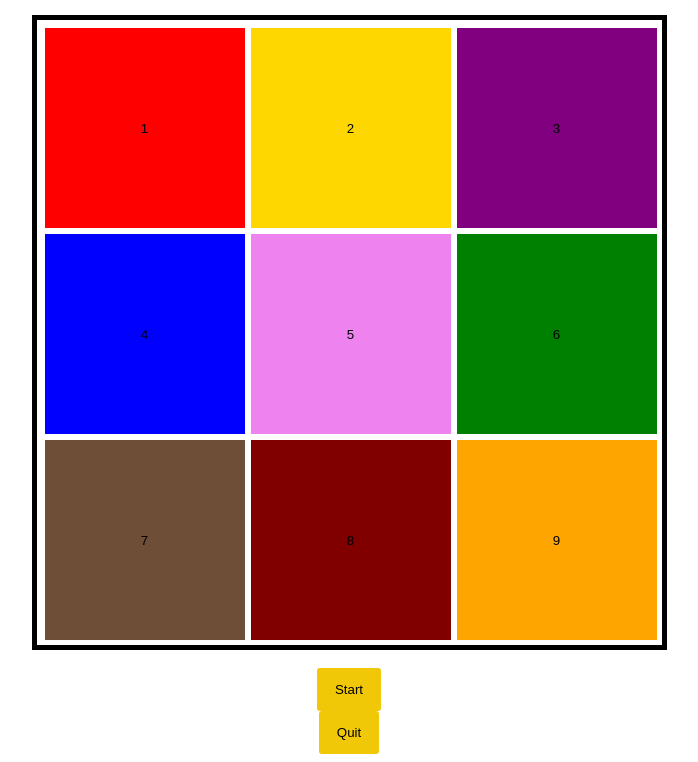
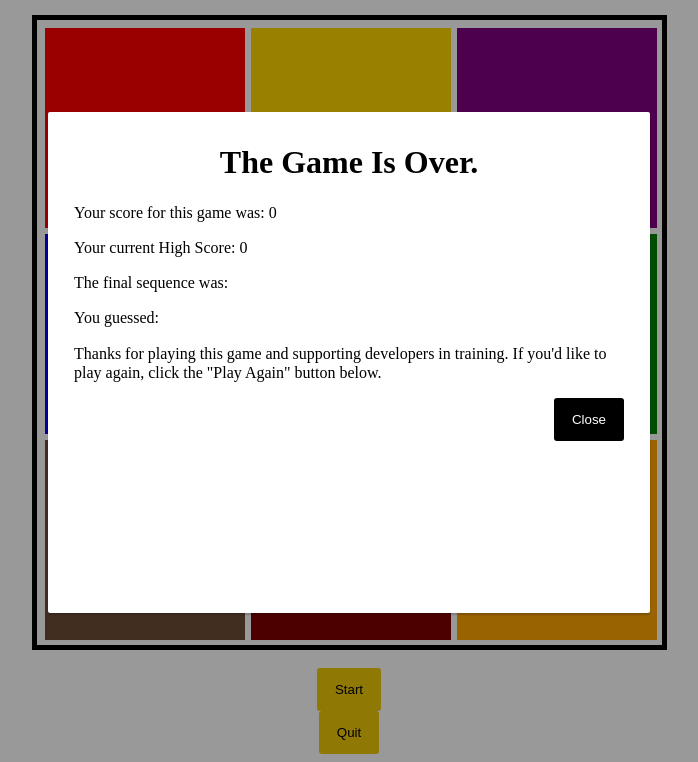
Before and after one commit to svkalvakolanu/simon, a plain HTML site: page index.html in a window 1280 px wide. Both pictures are taken after a click on the button "Quit". Shown: the part 280-1042 px from the top of the page, without its empty margins (291-989 px from the left). Drawn offline with Linux system fonts and the light colour scheme.

Commit message:
small edits

```diff
--- a/index.html
+++ b/index.html
@@ -12,11 +12,11 @@
     <h1>Simon Says</h1>
 
     <button class="modal-buttons" id="openmodal">About the Game</button>
-    <!-- <button class="modal-buttons" id="turnindicator">Simon is showing.</button> -->
+    <button class="modal-buttons" id="turnindicator">Start A New Game</button>
     <div class="modal" id="information">
       <div class="modal-textbox">
       <h1>About the Game</h1>
-      <p>Simon is a derivative of the popular children's game Simple Simon Says where a player would take the role of "Simon" and issue instructions to other players. The other players are tasked with repeating the same actions back in the correct order. The game has many international variants as well. </p>
+      <p>Simon is an electronic game of memory skill invented by Ralph H. Baer and Howard J. Morrison. The device creates a series of tones and lights and requires a user to repeat the sequence. If the user succeeds, the series becomes progressively longer and more complex. Once the user fails or the time limit runs out, the game is over. The original version was manufactured and distributed by Milton Bradley in 1978 and later by Hasbro after it took over Milton Bradley.  </p>
 
       <h1>The Rules</h1>
       <p>In this game, there will be a 3 x 3 grid with a variety of colored buttons. Before each player turn, the buttons will flash in a particular order (buttons can flash multiple times as well). The player is tasked with repeating the sequence of flashes by pressing the buttons in the correct order. As the game continues the sequences become longer and more complicated. The game continues until the player can no longer successfully repeat the sequence.</p>
--- a/script.js
+++ b/script.js
@@ -34,7 +34,7 @@ function closegoModal(evt) {
 
 
 //Variables For Game Buttons
-// const turnIndicator = document.querySelector("#turnindicator")
+const turnIndicator = document.querySelector("#turnindicator")
 const gbtns = document.querySelectorAll(".gamebutton")
 const quit = document.querySelector("#quitgame")
 const start = document.querySelector("#startgame")
@@ -51,19 +51,21 @@ for (i=0; i < gbtns.length; i++) {
     gbtns[i].addEventListener("click", user)
 }
 
+quit.addEventListener("click", quitGame)
+
+
 //Functions for Game Buttons
 function generatesimon() {
+
     while (simonsays.length < level)   {
         simonsays.push(buttons[Math.floor(Math.random() * 9)])
     }
-
-    console.log(simonsays)
 
     for (j = 0; j < simonsays.length; j++) {
         flashSimon(j)
     }
 
-    // turnIndicator.innerHTML = "Repeat What Simon Just Did"
+    turnIndicator.innerHTML = "Repeat What Simon Just Did"
 }
 
 function flashSimon(j) {
@@ -85,7 +87,18 @@ function user(evt) {
         usersays.push(evt.target.id)
 }
 
-
+function quitGame(evt) {
+    gameOver.style.display = 'block';
+    finalScore.innerHTML= "Your score for this game was: " + score
+    currHS.innerHTML= "Your current High Score: " + highScore
+    simonseq.innerHTML= "The final sequence was: " + simonsays.join(", ")
+    userseq.innerHTML= "You guessed: " + usersays.join(", ")
+    level = 1
+    score = 0
+    gameScore.innerHTML = "Current Score: " + score
+    gameHighScore.innerHTML = "Current Level: " + level
+    turnIndicator.innerHTML = "The game is over."
+}
 
 
 
@@ -113,11 +126,9 @@ function checkScore(evt) {
     if (usersays.length === simonsays.length) {
 
         if (checkArrays() === true) {
-            console.log("checkarrays is true")
             score += level
 
             if (score > highScore) {
-                console.log("score is higher than highscore")
                 highScore = score
             }
 
@@ -125,7 +136,7 @@ function checkScore(evt) {
 
             gameScore.innerHTML = "Current Score: " + score
             gameHighScore.innerHTML = "High Score: " + highScore
-            gameHighScore.innerHTML = "Current Level: " + level
+            currlevel.innerHTML = "Current Level: " + level
 
             usersays=[]
             generatesimon()
@@ -140,6 +151,7 @@ function checkScore(evt) {
             score = 0
             gameScore.innerHTML = "Current Score: " + score
             gameHighScore.innerHTML = "Current Level: " + level
+            turnIndicator.innerHTML = "The game is over."
         }
     }
 }
```
